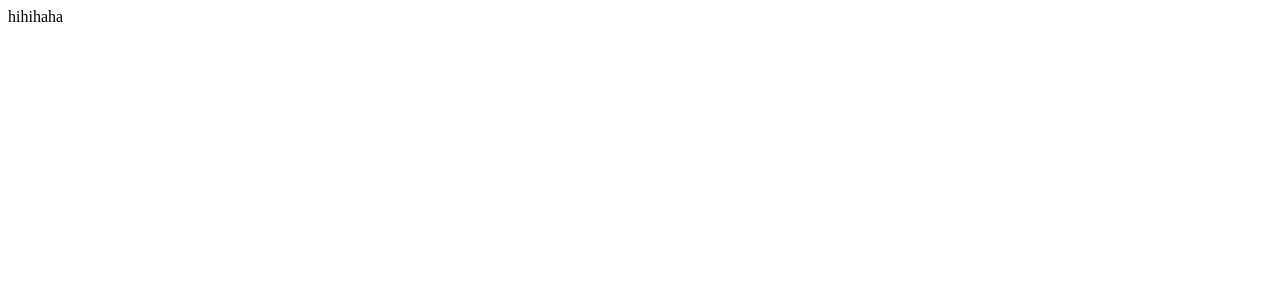
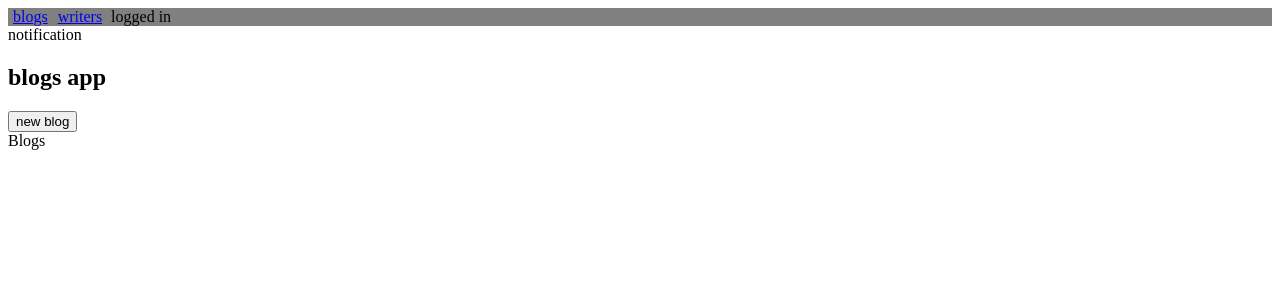
Before and after one commit to blog-app-usb8/frontend, a React (Create React App) app: page / in a window 1280 px wide. Shown: the top 300 px of the page. Built offline with nearby package versions, Linux system fonts and the light colour scheme.

Commit message:
router & util toggable

```diff
--- a/src/App.js
+++ b/src/App.js
@@ -1,9 +1,62 @@
-import React from 'react'
+import React, { useRef } from 'react'
+import { Routes, Route, Link } from 'react-router-dom'
+import Togglable from './components/utils/Togglable'
+
+import Notification from './components/Notification'
+import LoginForm from './components/LoginForm'
+import UserInfo from './components/UserInfo'
+import BlogForm from './components/BlogForm'
+import Blogs from './components/Blogs'
+import Writers from './components/Writers'
+import WriterDetail from './components/WriterDetail'
+import BlogDetail from './components/BlogDetail'
 
 function App() {
+  const user = true
+
+  const blogFormRef = useRef()
+
+  const padding = {
+    paddingRight: 5,
+    paddingLeft: 5
+  }
   return (
     <div className="App">
-      hihihaha
+      { !user &&
+        <>
+          <h2>log in to app</h2>
+          <Notification />
+          <LoginForm />
+        </>
+      }
+
+      { user &&
+        <>
+          <div style={{ clear: 'both', backgroundColor: 'gray' }}>
+            <Link style={padding} to="/">blogs</Link>
+            <Link style={padding} to="/writers">writers</Link>
+            <UserInfo user={user} />
+          </div>
+
+          <Notification />
+
+          <h2>blogs app</h2>
+
+          <Routes>
+            <Route path="/" element={
+              <>
+                <Togglable buttonLabel="new blog" ref={blogFormRef}>
+                  <BlogForm blogFormRef={blogFormRef} />
+                </Togglable>
+                <Blogs />
+              </>
+            } />
+            <Route path="/writers" element={<Writers />} />
+            <Route path="/writers/:id" element={<WriterDetail />} />
+            <Route path="/blogs/:id" element={<BlogDetail />} />
+          </Routes>
+        </>
+      }
     </div>
   )
 }
--- /dev/null
+++ b/src/components/BlogDetail.js
@@ -0,0 +1,11 @@
+import React from 'react'
+
+const BlogDetail = () => {
+  return (
+    <>
+      BlogDetail
+    </>
+  )
+}
+
+export default BlogDetail
--- /dev/null
+++ b/src/components/BlogForm.js
@@ -0,0 +1,9 @@
+import React from 'react'
+
+const BlogForm = () => {
+  return (
+    <>BlogForm</>
+  )
+}
+
+export default BlogForm
--- /dev/null
+++ b/src/components/Blogs.js
@@ -0,0 +1,11 @@
+import React from 'react'
+
+const Blogs = () => {
+  return (
+    <>
+      Blogs
+    </>
+  )
+}
+
+export default Blogs
--- /dev/null
+++ b/src/components/LoginForm.js
@@ -0,0 +1,11 @@
+import React from 'react'
+
+const LoginForm = () => {
+  return (
+    <>
+      LoginForm
+    </>
+  )
+}
+
+export default LoginForm
--- /dev/null
+++ b/src/components/Notification.js
@@ -0,0 +1,10 @@
+import React from 'react'
+
+const Notification = () => {
+
+  return (
+    <>notification</>
+  )
+}
+
+export default Notification
--- /dev/null
+++ b/src/components/UserInfo.js
@@ -0,0 +1,11 @@
+import React from 'react'
+
+const UserInfo = (props) => {
+  return (
+    <>
+      {props.user.name} logged in
+    </>
+  )
+}
+
+export default UserInfo
--- /dev/null
+++ b/src/components/WriterDetail.js
@@ -0,0 +1,11 @@
+import React from 'react'
+
+const WriterDetail = () => {
+  return (
+    <>
+      WriterDetail
+    </>
+  )
+}
+
+export default WriterDetail
--- /dev/null
+++ b/src/components/Writers.js
@@ -0,0 +1,11 @@
+import React from 'react'
+
+const Writers = () => {
+  return (
+    <>
+      Writers
+    </>
+  )
+}
+
+export default Writers
--- /dev/null
+++ b/src/components/utils/Togglable.js
@@ -0,0 +1,37 @@
+import React, { useState, forwardRef, useImperativeHandle } from 'react'
+import PropTypes from 'prop-types'
+
+const Togglable = forwardRef((props, refs) => {
+  const [visible, setVisible] = useState(false)
+
+  const hideWhenVisible = { display: visible ? 'none' : '' }
+  const showWhenVisible = { display: visible ? '' : 'none' }
+
+  const toggleVisibility = () => {
+    setVisible(!visible)
+  }
+
+  useImperativeHandle(refs, () => {
+    return { toggleVisibility }
+  })
+
+  return (
+    <div>
+      <div style={hideWhenVisible}>
+        <button onClick={toggleVisibility}>{props.buttonLabel}</button>
+      </div>
+      <div style={showWhenVisible}>
+        {props.children}
+        <button onClick={toggleVisibility}>cancel</button>
+      </div>
+    </div>
+  )
+})
+
+Togglable.displayName = 'Togglable'
+
+export default Togglable
+
+Togglable.propTypes = {
+  buttonLabel: PropTypes.string.isRequired,
+}
--- a/src/index.js
+++ b/src/index.js
@@ -1,7 +1,10 @@
 import React from 'react'
 import ReactDOM from 'react-dom/client'
 import App from './App'
+import { BrowserRouter as Router } from 'react-router-dom'
 
 ReactDOM.createRoot(document.getElementById('root')).render(
-  <App />
+  <Router>
+    <App />
+  </Router>
 )
```
